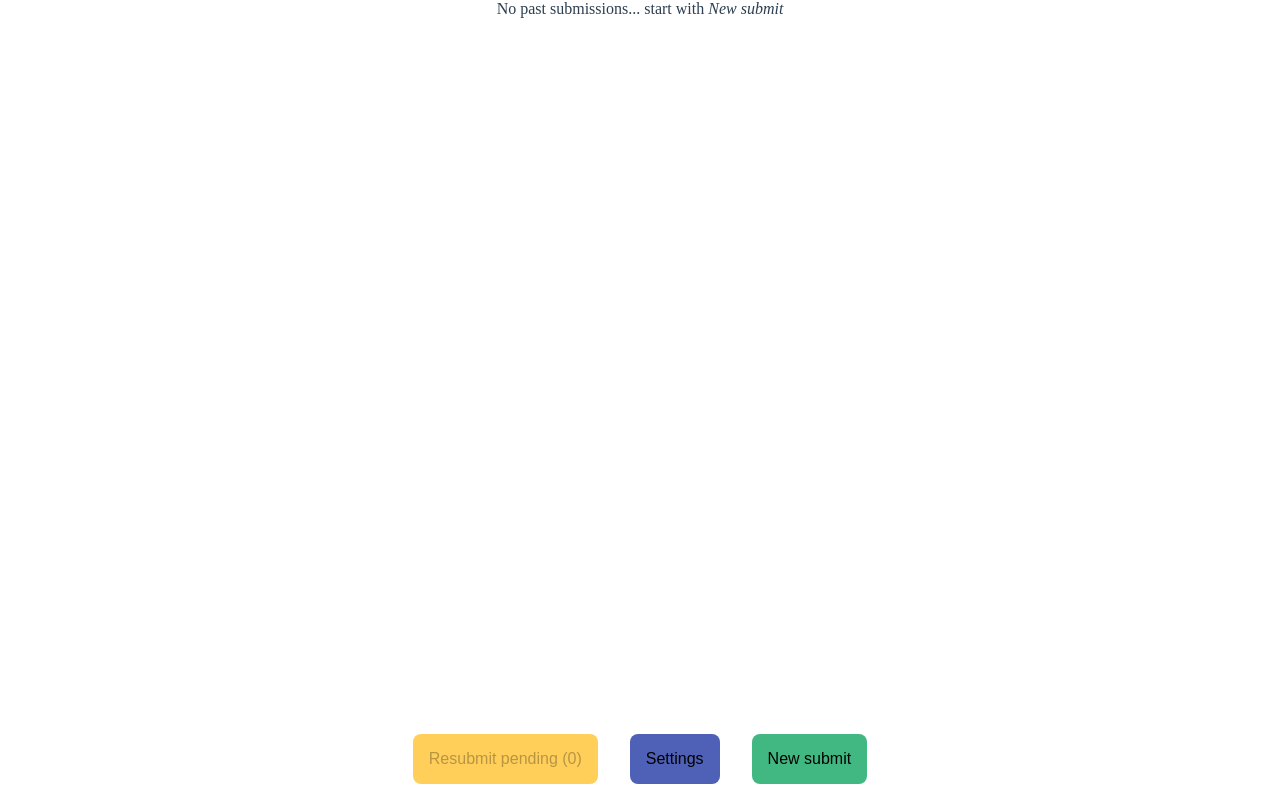
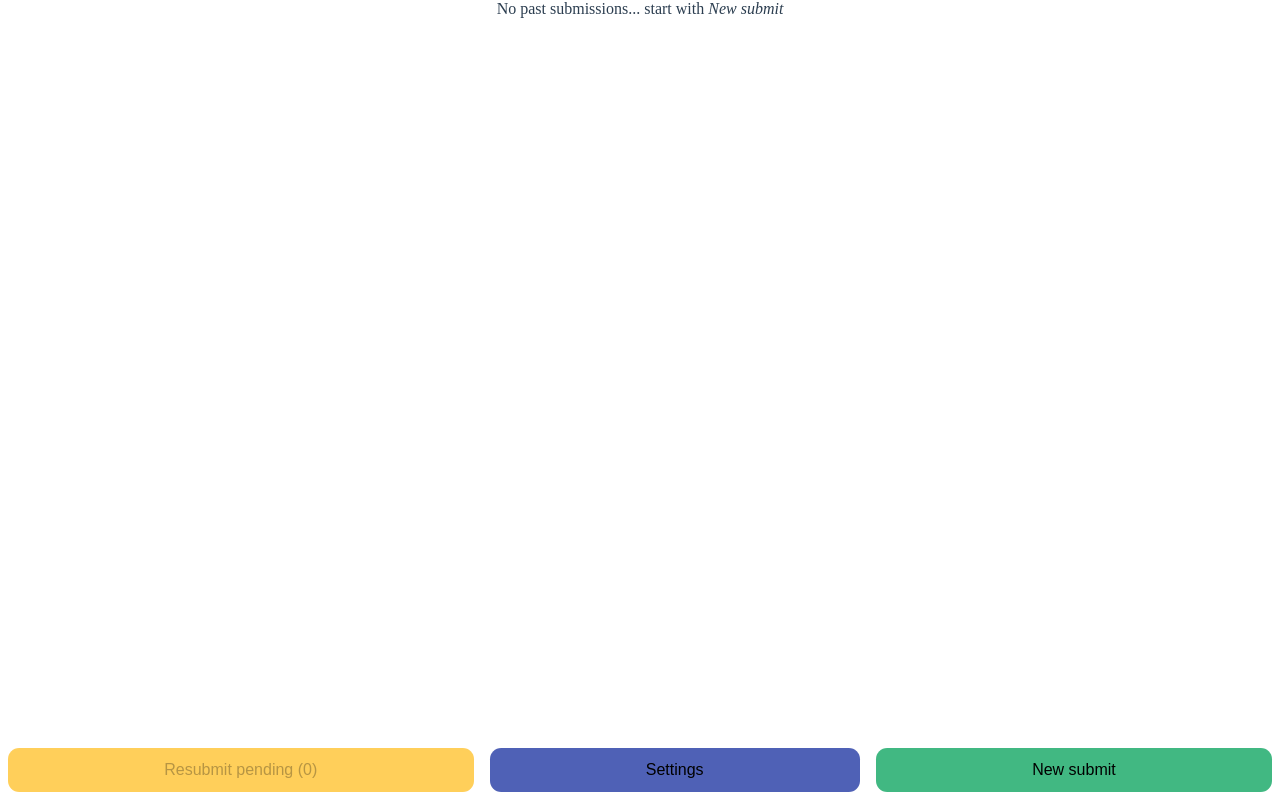
Before and after one commit to mullevik/yaba, a Vue app: page / in a window 1280 px wide. Built offline with nearby package versions, Linux system fonts and the light colour scheme.

Commit message:
Fixes for unacceptable layout bugs

```diff
--- a/src/App.vue
+++ b/src/App.vue
@@ -21,6 +21,7 @@ export default {
   -moz-osx-font-smoothing: grayscale;
   text-align: center;
   color: #2c3e50;
+  font-size: 1em;
 }
 body {
   margin: 0;
--- a/src/components/BudgetLogsComponent.vue
+++ b/src/components/BudgetLogsComponent.vue
@@ -7,12 +7,14 @@
 
         <section>
             <span v-if="pastLogs.length < 1">No past submissions... start with <i>New submit</i></span>
-            <div class="budget-log-item" v-else v-for="(log, index) in pastLogs" :key="index" @click="selectPastLog(index)">
-                <span class="date">{{log.pending ? "pending" : new Date(log.unixTimestamp *
-                1000).toLocaleDateString()}}</span>
+            <div class="budget-log-item" v-else v-for="(log, index) in pastLogs" :key="index"
+                @click="selectPastLog(index)">
                 <div class="labels">
+                    <span class="date">{{log.pending ? "pending" : new Date(log.unixTimestamp *
+                    1000).toLocaleDateString()}}</span>
+
                     <LabelComponent v-for="(labelName, labelId) in log.labels" :name="labelName"
-                        :color="getLabelColor(labelName)" :key="labelId" :clickable="true"></LabelComponent>
+                        :color="getLabelColor(labelName)" :key="labelId" :clickable="true" :miniature="true"></LabelComponent>
                 </div>
                 <span class="amount">{{log.amount}} {{log.currency.toUpperCase()}}</span>
             </div>
@@ -99,17 +101,16 @@ export default {
     padding: 0.6em 0.8em 0.4em 0.8em;
     cursor: pointer;
 }
-
 .date {
     display: inline-block;
-    width: 20%;
     box-sizing: border-box;
-    text-align: left;
+    margin-right: 0.8em;
+    font-size: 0.7em;
 }
 
 .labels {
     display: inline-block;
-    width: 60%;
+    width: 80%;
     box-sizing: border-box;
     text-align: left;
 }
@@ -119,9 +120,12 @@ export default {
     width: 20%;
     text-align: right;
     box-sizing: border-box;
+    font-size: 0.7em;
 }
 
 .buttons {
+    display: grid;
+    grid-template-areas: "resubmit settings submit-new";
     position: fixed;
     background-color: transparent;
     bottom: 0;
@@ -132,9 +136,9 @@ export default {
 .buttons button {
     cursor: pointer;
     border: none;
-    margin: 1em;
+    margin: 0.5em;
     font-size: 1em;
-    padding: 1em;
-    border-radius: 0.5em;
+    padding: 0.8em;
+    border-radius: 0.7em;
 }
 </style>
--- a/src/components/FreeTextLabelComponent.vue
+++ b/src/components/FreeTextLabelComponent.vue
@@ -1,7 +1,7 @@
 <template>
 
   <span >
-    <input type="text" :placeholder="placeholder" @keyup="onKeyUp" v-model="text">
+    <input type="text" :placeholder="placeholder" :value="text" @input="e => text = e.target.value" @keyup="onKeyUp">
   </span>
 
 </template>
--- a/src/components/LabelComponent.vue
+++ b/src/components/LabelComponent.vue
@@ -30,6 +30,10 @@ export default {
     clickable: {
       type: Boolean,
       default: true
+    },
+    miniature: {
+      type: Boolean,
+      default: false,
     }
   },
   emits: ["onRemove"],
@@ -39,6 +43,7 @@ export default {
         '--bg': this.color ? this.color : DEFAULT_COLOR,
         '--right-padding': this.removable ? "0.3em" : "0.8em",
         '--cursor': this.clickable ? "pointer" : "default",
+        '--font-size': this.miniature ? "0.7em" : "1em",
       }
     }
   }
@@ -56,6 +61,7 @@ span {
   margin-right: 0.3em;
   color: hsl(211, 30%, 13%);
   cursor: var(--cursor);
+  font-size: var(--font-size);
 }
 button {
   border-radius: 50%;
```
